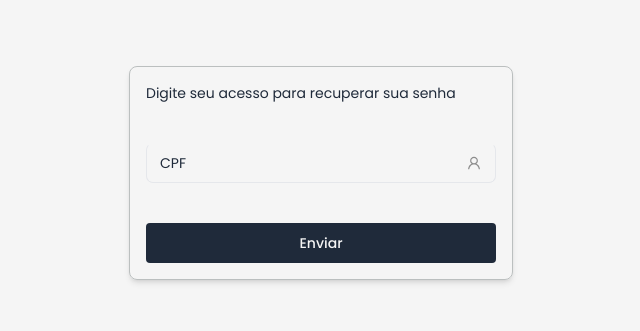
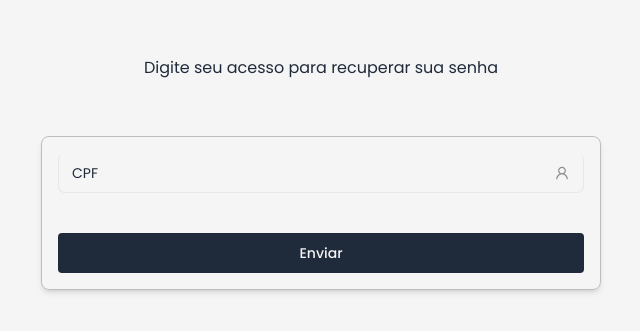
Before and after one commit to RpThiagoluiz/project-ct, a Next.js app: page /forget-password in a window 1280 px wide. Shown: the part 227-558 px from the top of the page, without its empty margins (319-959 px from the left). Built offline with nearby package versions, Linux system fonts and the light colour scheme.

Commit message:
feat: redirect to token page when user forget password

```diff
--- a/src/app/forget-password/page.tsx
+++ b/src/app/forget-password/page.tsx
@@ -5,6 +5,7 @@ import { AiOutlineUser } from 'react-icons/ai';
 import { Button } from '@/components/Button';
 import InputWithLabel from '@/components/InputWithLabel';
 import { isCPFValid } from '@/utils/isCPFValid';
+import { useRouter } from 'next/navigation';
 
 type Form = {
   user: string;
@@ -17,6 +18,8 @@ export default function Page() {
     formState: { errors },
     setError,
   } = useForm<Form>();
+
+  const router = useRouter();
 
   const validateCpf = (e: string): string | undefined => {
     if (!isCPFValid(e)) {
@@ -31,15 +34,19 @@ export default function Page() {
   };
 
   const onSubmit = (form: Form) => {
+    //TODO: API call and api will return a url
+    //Like this -> http://localhost:3000/forget-password/274d64e4-26ea-4cf3-81e8-b9355f267e53
     console.log(form);
+    const tokenId = '274d64e4-26ea-4cf3-81e8-b9355f267e53';
+    router.push(`/forget-password/${tokenId}`);
   };
 
   return (
     <div className="flex flex-col h-screen items-center justify-center gap-6 bg-whitePrimary text-primaryDarkBlue">
-      <form className=" flex flex-col p-4 border lg:border-grayLighter lg:border lg:rounded-lg lg:shadow-md gap-10 max-w-screen-lg sm:w-96">
-        <span className="font-light text-sm">
-          Digite seu acesso para recuperar sua senha
-        </span>
+      <h3 className="mb-8 text-center">
+        Digite seu acesso para recuperar sua senha
+      </h3>
+      <form className=" flex flex-col p-4 border lg:border-grayLighter lg:border lg:rounded-lg lg:shadow-md gap-10 max-w-screen-lg sm:w-[560px]">
         <InputWithLabel
           {...register('user', {
             required: {
```
